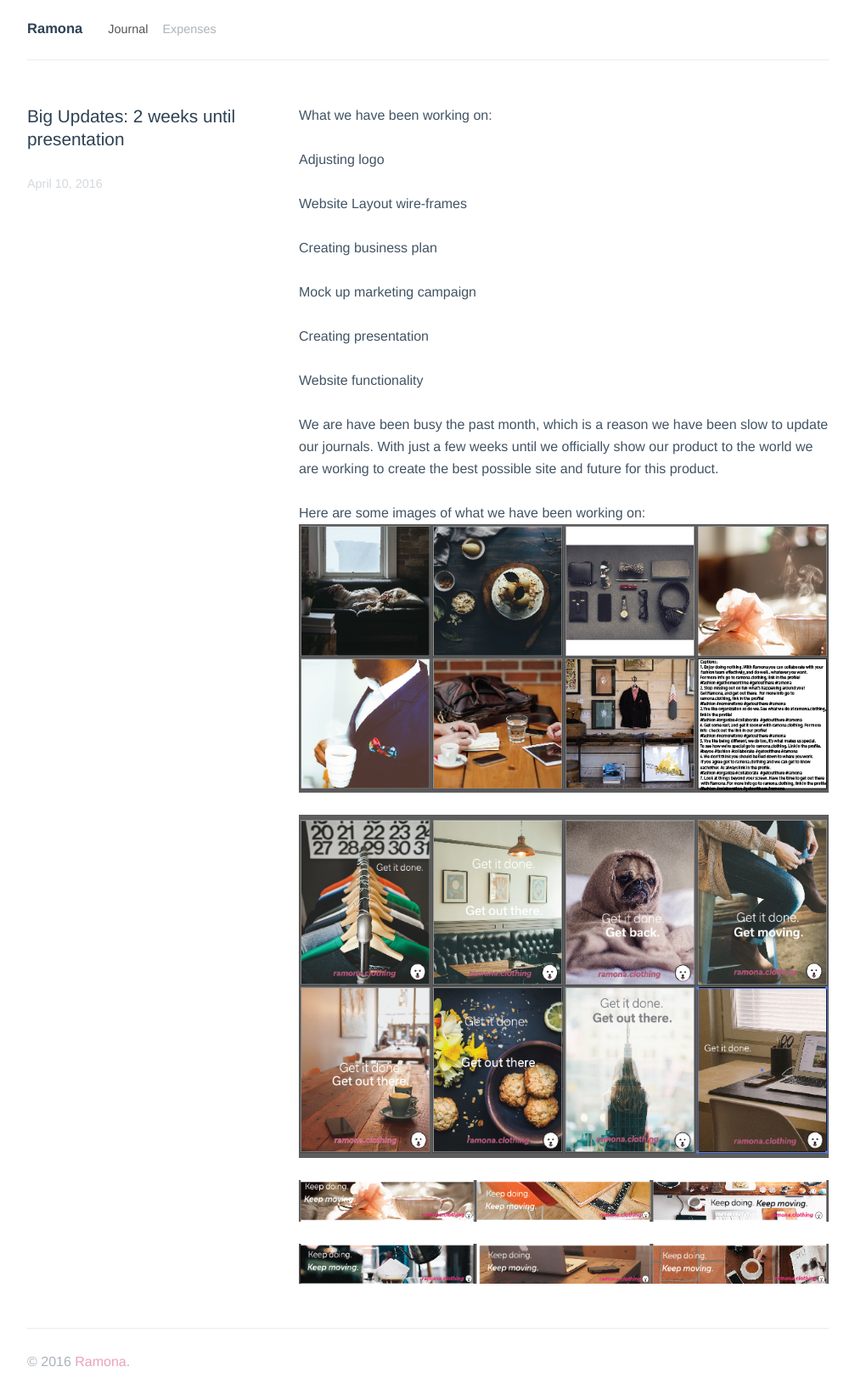
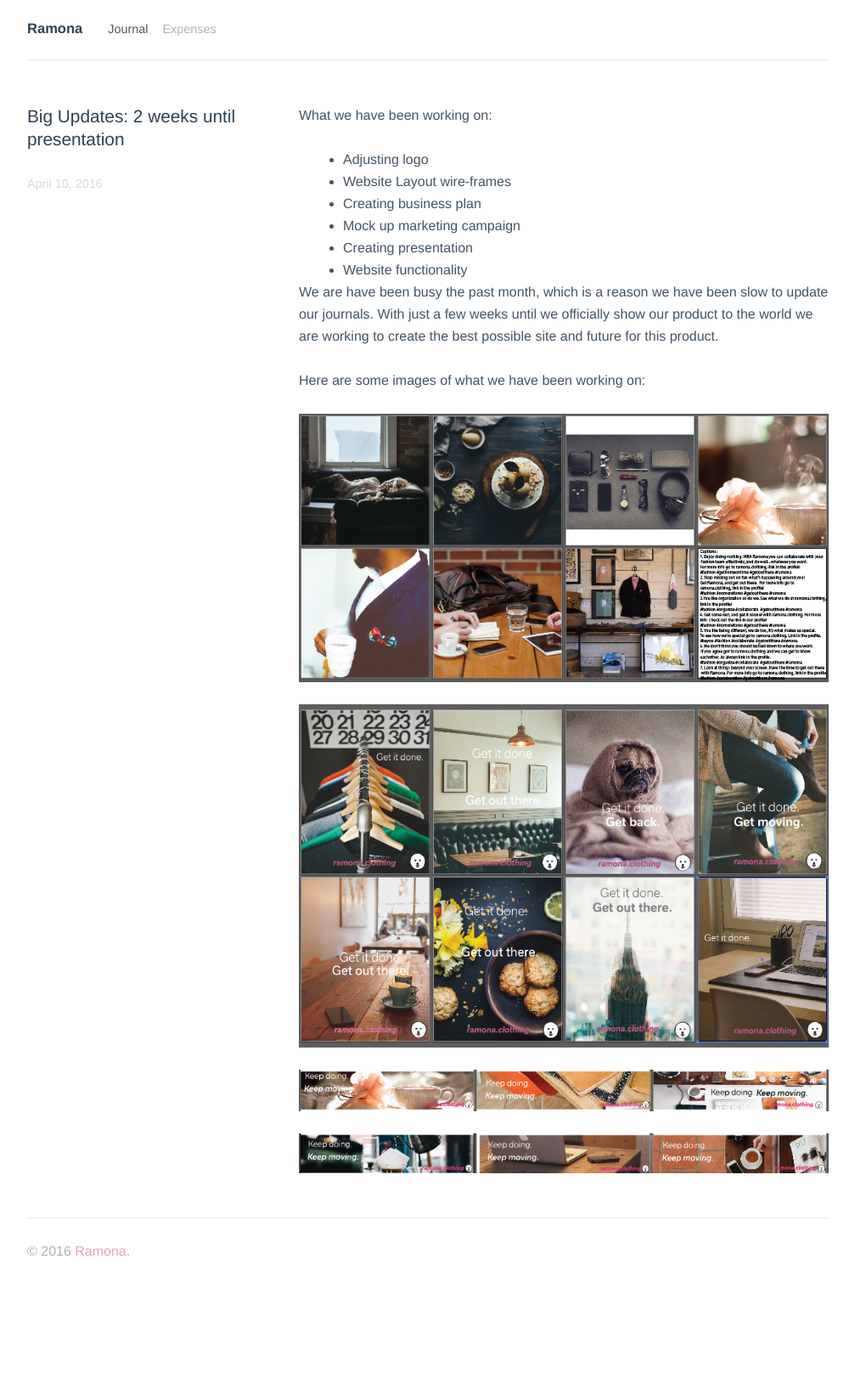
Before and after one commit to getramona/ramona.clothing, a Jekyll site: the page built from _posts/2016-04-10-big-updates-2-weeks-until-presentation.markdown, in a window 1280 px wide. Shown: the whole page at 85% size, without its empty margins (136-1143 px from the left). Built offline with Jekyll 4.4.1, drawn with Linux system fonts in a browser that asks for light colours; after the commit the page ends 1512 px from its top, so only the background shows below that.

```diff
--- a/_posts/2016-04-10-big-updates-2-weeks-until-presentation.markdown
+++ b/_posts/2016-04-10-big-updates-2-weeks-until-presentation.markdown
@@ -6,21 +6,17 @@ Field name:
 
 What we have been working on:
 
-Adjusting logo
-
-Website Layout wire-frames
-
-Creating business plan
-
-Mock up marketing campaign
-
-Creating presentation
-
-Website functionality
+- Adjusting logo
+- Website Layout wire-frames
+- Creating business plan
+- Mock up marketing campaign
+- Creating presentation
+- Website functionality
 
 We are have been busy the past month, which is a reason we have been slow to update our journals. With just a few weeks until we officially show our product to the world we are working to create the best possible site and future for this product.
 
 Here are some images of what we have been working on:
+
 ![Screen Shot 2016-04-10 at 2.39.29 PM.png](/uploads/Screen%20Shot%202016-04-10%20at%202.39.29%20PM.png)![Screen Shot 2016-04-10 at 1.26.26 PM.png](/uploads/Screen%20Shot%202016-04-10%20at%201.26.26%20PM.png)
 ![Screen Shot 2016-04-10 at 2.39.07 PM.png](/uploads/Screen%20Shot%202016-04-10%20at%202.39.07%20PM.png)
 ![Screen Shot 2016-04-10 at 2.38.57 PM.png](/uploads/Screen%20Shot%202016-04-10%20at%202.38.57%20PM.png)
```
